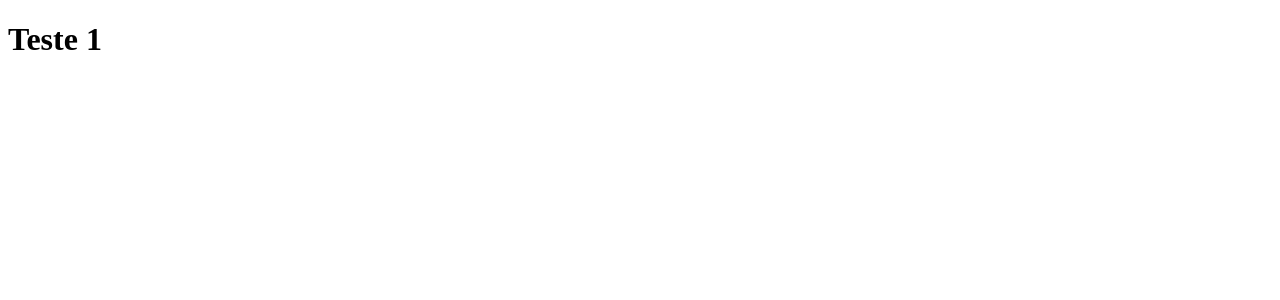
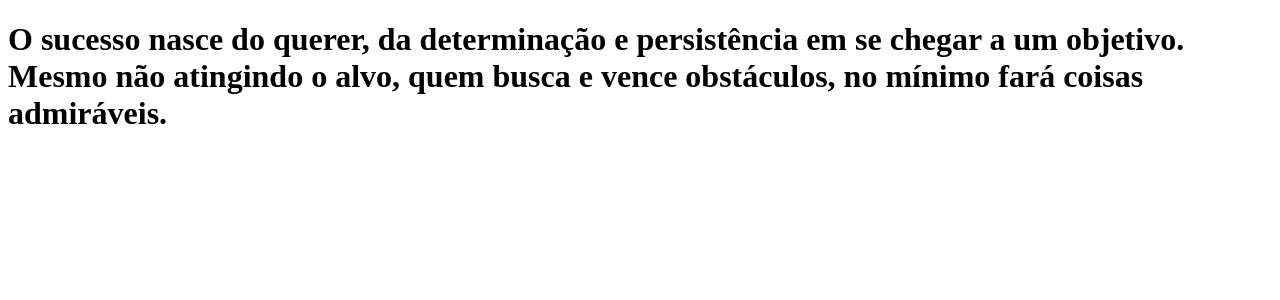
Before and after one commit to JonasFarias/clone-tabnews, a Next.js app: page / in a window 1280 px wide. Shown: the top 300 px of the page. Built offline with nearby package versions, Linux system fonts and the light colour scheme.

Commit message:
Modificando Frase

```diff
--- a/pages/index.js
+++ b/pages/index.js
@@ -1,5 +1,9 @@
 function Home(){
-    return <h1>Teste 1</h1>
+    return <h1>O sucesso nasce do querer,
+        da determinação e persistência em se
+        chegar a um objetivo. Mesmo não atingindo o alvo,
+        quem busca e vence obstáculos, no mínimo fará coisas
+        admiráveis.</h1>
 }
 
 export default Home;
```
